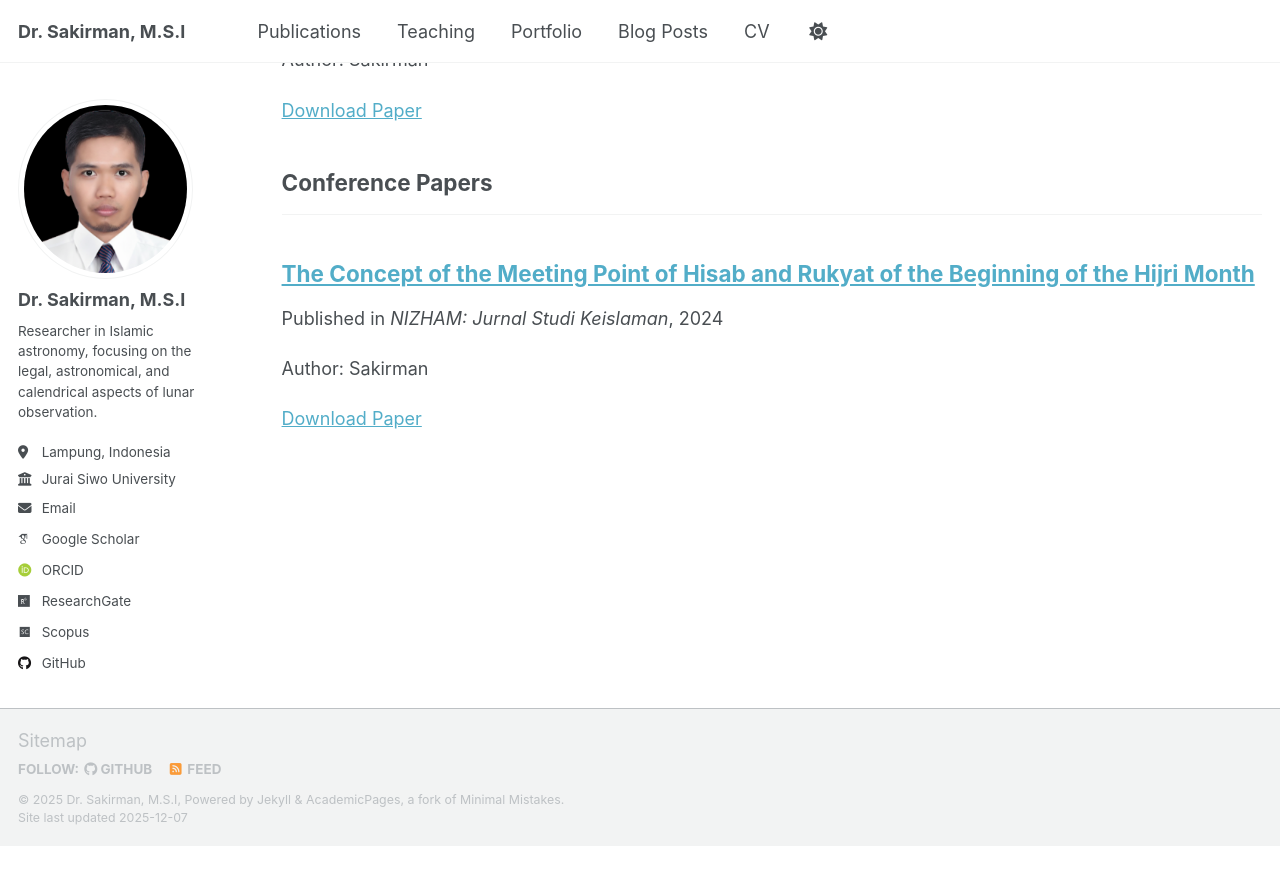
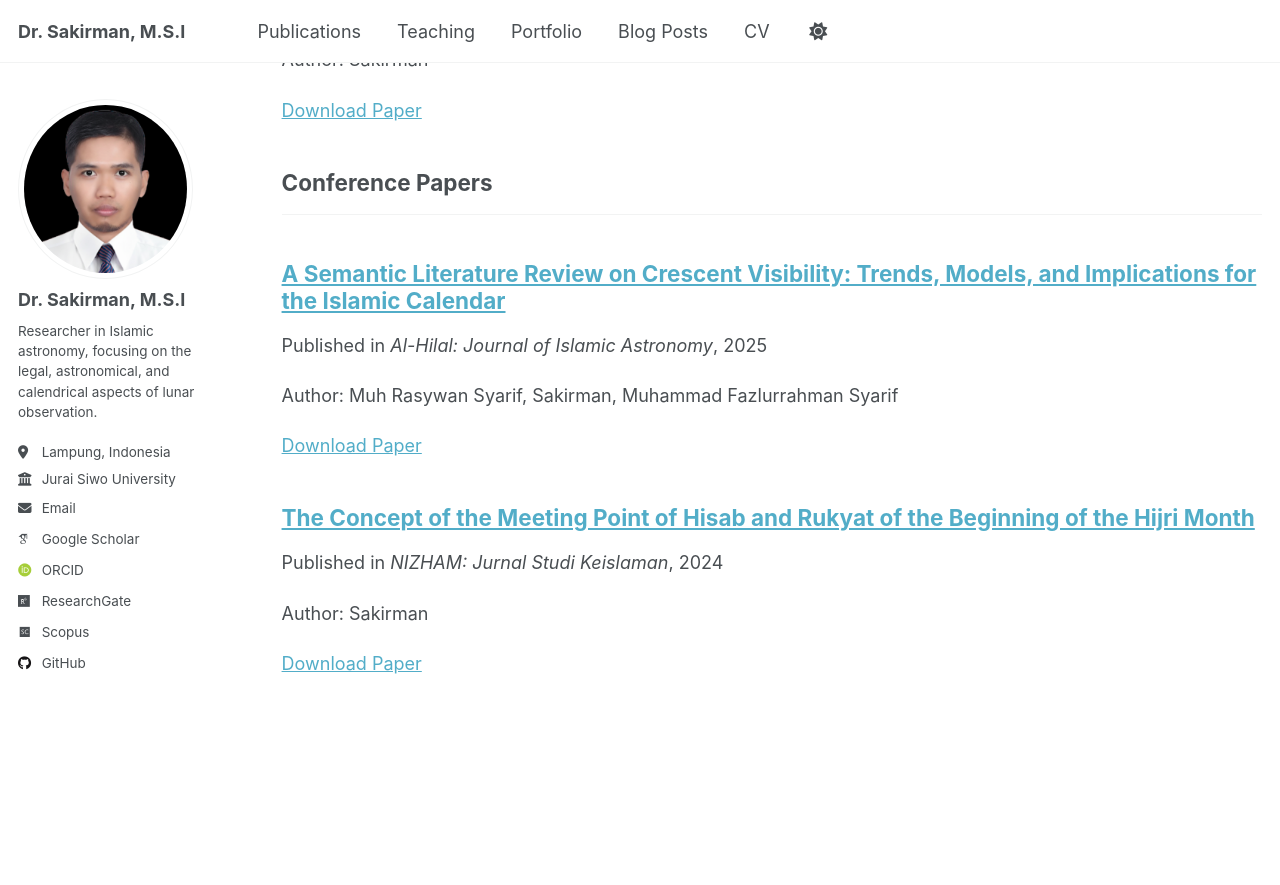
Before and after one commit to sakir-man/sakir-man.github.io, a Jekyll site: the page built from _pages/publications.html, in a window 1280 px wide and 900 px high, scrolled down 816 px. Shown: the top 885 px of the window. Built offline with Jekyll 4.4.1, drawn with Linux system fonts in a browser that asks for light colours; some web fonts are replaced; a script that is not in the unit is left out; a file with an impossible date is left out; before the commit the page ends 1662 px from its top, so only the background shows below that.

Commit message:
Update 2024-02-17-paper-title-number-4.md

```diff
--- a/_publications/2024-02-17-paper-title-number-4.md
+++ b/_publications/2024-02-17-paper-title-number-4.md
@@ -2,9 +2,9 @@
 title: "A Semantic Literature Review on Crescent Visibility: Trends, Models, and Implications for the Islamic Calendar"
 collection: publications
 category: conferences
-permalink: /publication/2024-02-17-paper-title-number-4
+permalink: /publication/2025-02-17-paper-title-number-4
 excerpt: 'Author: Muh Rasywan Syarif, Sakirman, Muhammad Fazlurrahman Syarif'
-date: 2025
+date: 2025-02-17
 venue: 'Al-Hilal: Journal of Islamic Astronomy'
 paperurl: 'https://journal.walisongo.ac.id/index.php/al-hilal/article/view/26099/6756'
 ---
```
